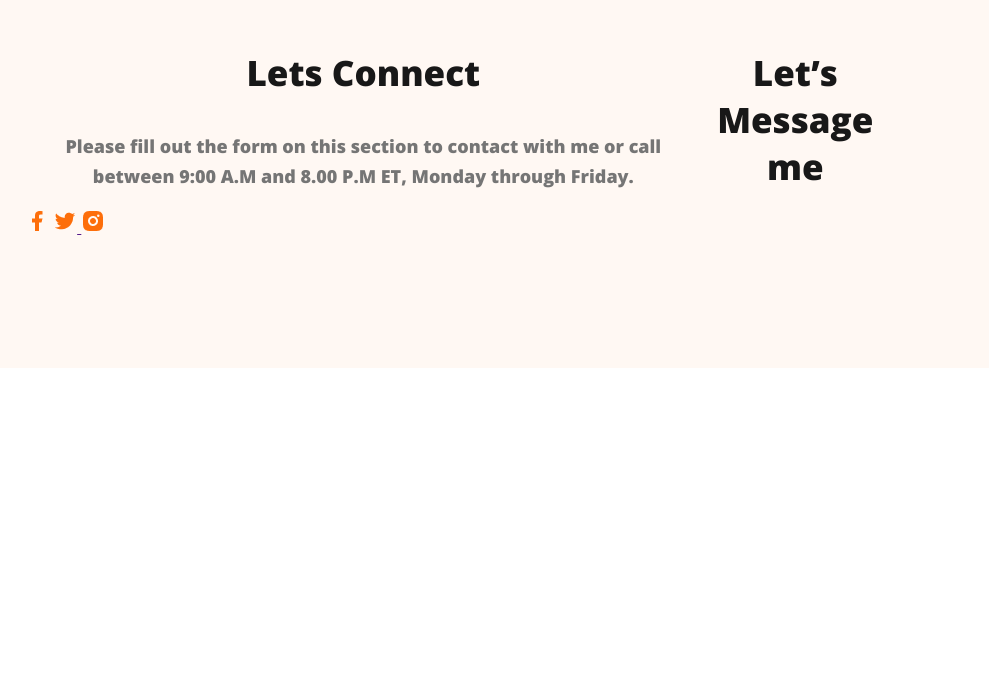
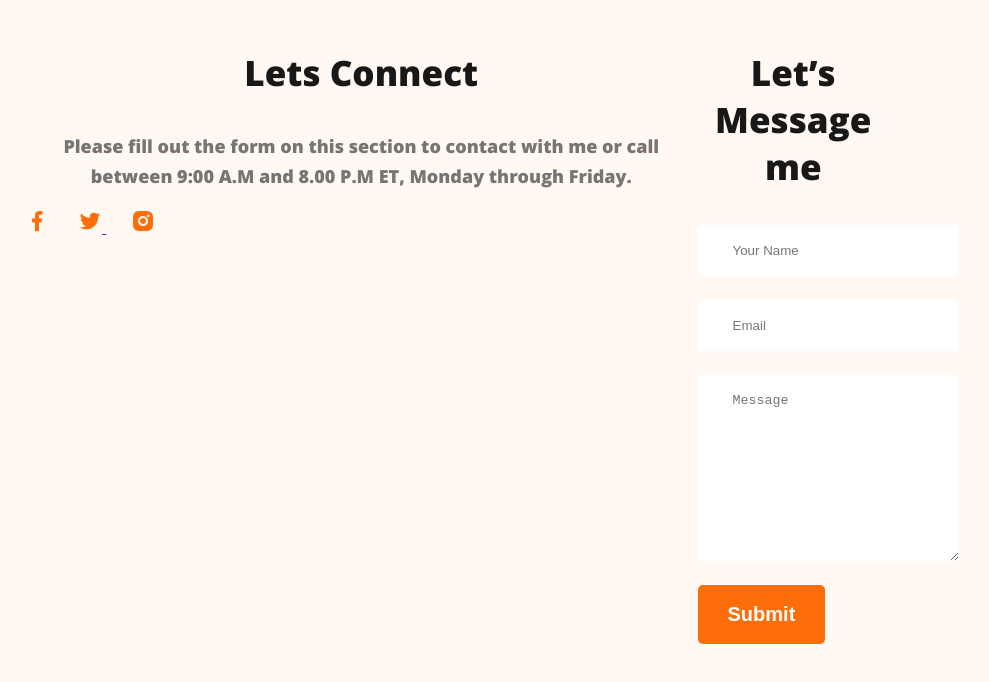
Before and after one commit to MoinulHossainsaqib/web-devoloper-portfolio, a plain HTML site: page index.html in a window 1280 px wide. Shown: the part 3406-4088 px from the top of the page, without its empty margins (183-1172 px from the left). Before the commit the page ends 3782 px from the top, so only its background shows below. Drawn offline with nearby package versions, Linux system fonts and the light colour scheme.

Commit message:
finished footer with contact form

```diff
--- a/index.html
+++ b/index.html
@@ -195,6 +195,12 @@
 
         <div class="footer-column">
             <h3 class="section-title">Let’s Message me</h3>
+            <form class="contact" action="">
+                <input type="text" placeholder="Your Name">
+                <input type="text" placeholder="Email">
+                <textarea name="" placeholder="Message" id="" cols="30" rows="10"></textarea>
+                <input class="btn-primary" type="submit" value="Submit">
+            </form>
         </div>
 
 
--- a/styles/portfolio.css
+++ b/styles/portfolio.css
@@ -202,3 +202,22 @@ footer{
     padding: 130px 200px;
 
 }
+
+.footer-column{
+    gap: 100px;
+}
+
+.social-links a{
+    margin-right: 25px;
+}
+
+.contact input[type="text"], .contact input[type="email"], textarea {
+    display: block;
+    margin-bottom: 24px;
+    padding: 18px 35px;
+    color: #757575;
+    border-radius: 5px;
+    background: #FFF;
+    border: 0;
+    width: 100%;
+}
```
